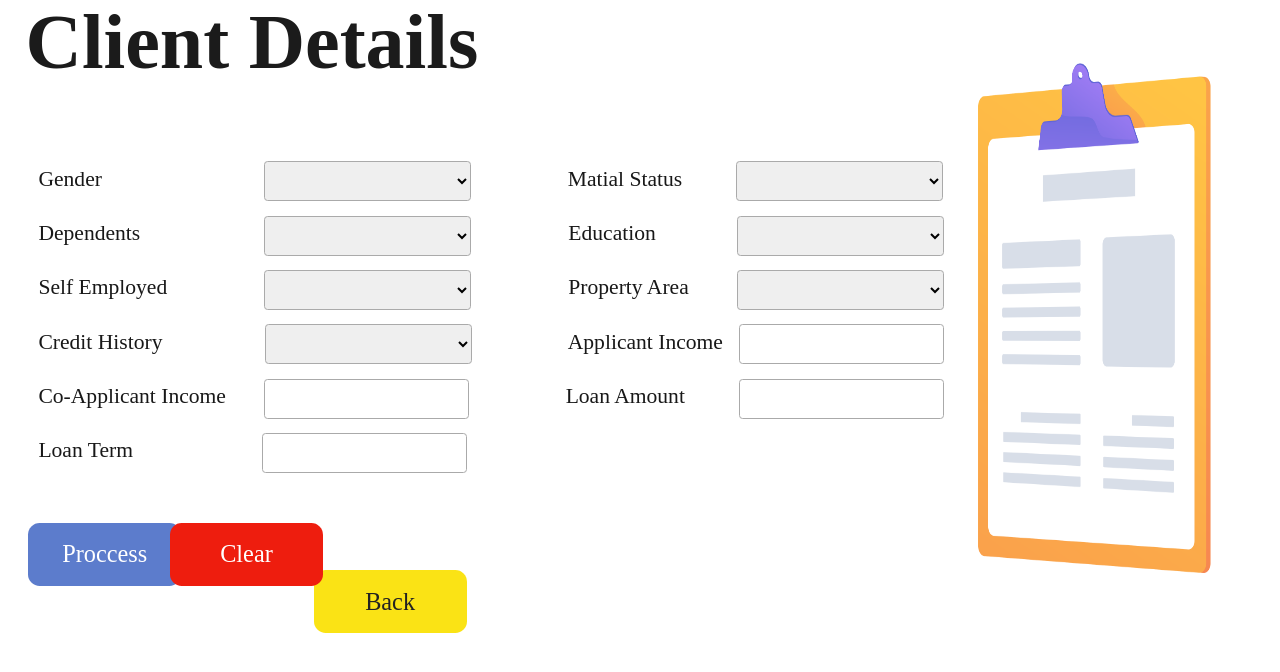
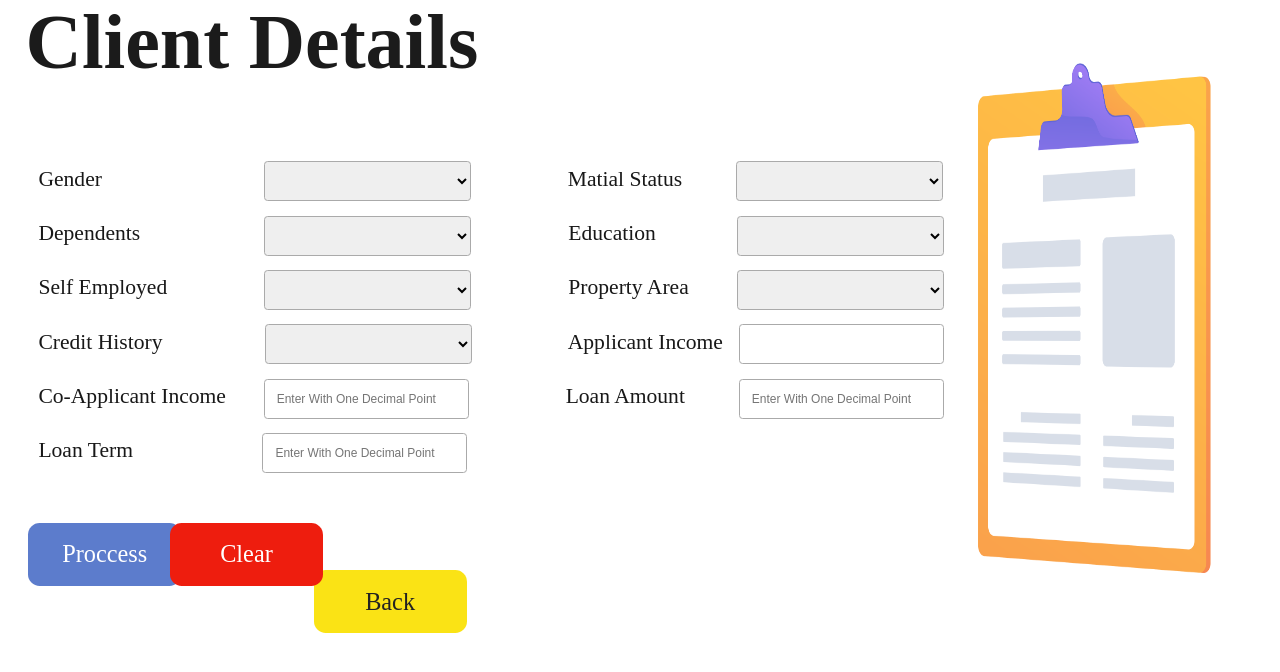
Before and after one commit to Nsadaa/Loan-Status-Classifier-ML-Web-Application, a Flask app: page /Form in a window 1280 px wide. Shown: the part 46-718 px from the top of the page. Run offline with Flask 2, Linux system fonts and the light colour scheme; parts of the project's set-up code (start-up, migrations or seed data) failed here and were passed over.

Commit message:
Corrected form attribute values

```diff
--- a/templates/form.html
+++ b/templates/form.html
@@ -80,7 +80,7 @@
                 <option value="" disabled selected hidden></option>
                 <option value="Urban">Urban</option>
                 <option value="Rural">Rural</option>
-                <option value="Semi_Urban">Semi Urban</option>
+                <option value="Semi Urban">Semi Urban</option>
 
               </select>   &emsp; &nbsp; &emsp;&emsp;&nbsp; <br>
 
@@ -99,13 +99,13 @@
             <input type="text" id="app_income" name="app_income"> <br>
 
             <label for="co_app_ic">Co-Applicant Income</label> &emsp;&nbsp;
-            <input type="text" id="co_app_ic" name="co_app_ic"> &emsp; &nbsp; &emsp;&emsp;&nbsp;
+            <input type="text" id="co_app_ic" name="co_app_ic" placeholder="Enter With One Decimal Point"> &emsp; &nbsp; &emsp;&emsp;&nbsp;
 
             <label for="loanamount">Loan Amount</label> &emsp;&emsp;
-            <input type="text" id="loanamount" name="loanamount"> <br>
+            <input type="text" id="loanamount" name="loanamount" placeholder="Enter With One Decimal Point"> <br>
 
             <label for="loan_term">Loan Term</label> &emsp;&emsp;&emsp;&emsp;&emsp;&nbsp;&nbsp;
-            <input type="text" id="loan_term" name="loan_term"> &emsp; &nbsp; &emsp;
+            <input type="text" id="loan_term" name="loan_term" placeholder="Enter With One Decimal Point"> &emsp; &nbsp; &emsp;
 
             <br>
             <br>
```
